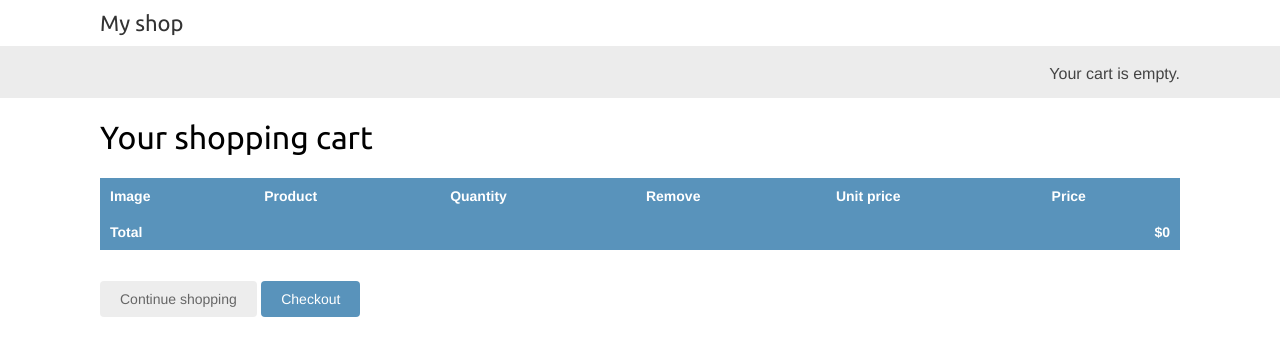
After one commit to WellingtonIdeao/myshop, a Django app: page /cart/ in a window 1280 px wide. The commit adds this page. Shown: the top 356 px of the page. Run offline with Django 3.2, Linux system fonts and the light colour scheme.

Commit message:
Add product to cart functionality added

```diff
--- a/cart/cart.py
+++ b/cart/cart.py
@@ -1,5 +1,5 @@
 import myshop.settings.development as settings
-from myshop.shop.models import Product
+from shop.models import Product
 from decimal import Decimal
 
 
--- /dev/null
+++ b/cart/templates/cart/detail.html
@@ -0,0 +1,51 @@
+{% extends "shop/base.html" %}
+{% load static %}
+{% block title %}Your shopping cart{% endblock title %}
+{% block content %}
+<h1>Your shopping cart</h1>
+    <table class="cart">
+        <thead>
+            <tr>
+                <th>Image</th>
+                <th>Product</th>
+                <th>Quantity</th>
+                <th>Remove</th>
+                <th>Unit price</th>
+                <th>Price</th>
+            </tr>
+        </thead>
+        <tbody>
+            {% for item in cart %}
+                {% with product=item.product %}
+                <tr>
+                    <td>
+                        <a href="{{ product.get_absolute_url }}">
+                            <img src="{% if product.image %}{{ product.image.url}}
+                            {% else %}{% static 'shop/img/no_image.png'%}{% endif %}">
+                        </a>
+                    </td>
+                    <td>{{ product.name }}</td>
+                    <td>{{item.quantity }}</td>
+                    <td>
+                        <form action="{% url 'cart:cart_remove' product.id %}" method="post">
+                            {% csrf_token %}
+                            <input type="submit" value="Remove">
+                        </form>
+                    </td>
+                    <td class="num">${{ item.price }}</td>
+                    <td class="num">${{ item.total_price }}</td>
+                </tr>
+                {% endwith %}
+            {% endfor %}
+                <tr class="total">
+                    <td>Total</td>
+                    <td colspan="4"></td>
+                    <td class="num">${{ cart.get_total_price }}</td>
+                </tr>
+        </tbody>
+    </table>
+    <p class="text_right">
+        <a href="{% url 'shop:product_list' %}" class="button light">Continue shopping</a>
+        <a href="#" class="button">Checkout</a>
+    </p>
+{% endblock content %}
--- a/cart/urls.py
+++ b/cart/urls.py
@@ -0,0 +1,10 @@
+from django.urls import path
+from .views import cart_detail, cart_add, cart_remove
+
+app_name = 'cart'
+
+urlpatterns = [
+    path('', cart_detail, name='cart_detail'),
+    path('add/<int:product_id>/', cart_add, name='cart_add'),
+    path('remove/<int:product_id>/', cart_remove, name='cart_remove'),
+]
--- a/cart/views.py
+++ b/cart/views.py
@@ -1,7 +1,7 @@
 from django.shortcuts import render, redirect, get_object_or_404
 from django.views.decorators.http import require_POST
 from .cart import Cart
-from myshop.shop.models import Product
+from shop.models import Product
 from .forms import CartAddProductForm
 
 
@@ -13,7 +13,7 @@ def cart_add(request, product_id):
     if form.is_valid():
         cd = form.cleaned_data
         cart.add(product=product, quantity=cd['quantity'], override_quantity=cd['override'])
-    return redirect('cart:detail')
+    return redirect('cart:cart_detail')
 
 
 @require_POST
--- a/myshop/urls.py
+++ b/myshop/urls.py
@@ -19,6 +19,7 @@ from django.conf.urls.static import static
 from .settings import development as settings
 urlpatterns = [
     path('admin/', admin.site.urls),
+    path('cart/', include('cart.urls', namespace='cart')),
     path('', include('shop.urls', namespace='shop')),
 ]
 if settings.DEBUG:
--- a/shop/templates/shop/product/detail.html
+++ b/shop/templates/shop/product/detail.html
@@ -14,6 +14,11 @@
             </a>
         </h2>
         <p class="price">${{ product.price }}</p>
+        <form action="{% url 'cart:cart_add' product.id %}" method="post">
+            {% csrf_token %}
+            {{ cart_product_form }}
+            <input type="submit" value="Add to cart">
+        </form>
         {{ product.description|linebreaks }}
     </div>
 {% endblock content %}
--- a/shop/views.py
+++ b/shop/views.py
@@ -1,5 +1,6 @@
 from django.shortcuts import render, get_object_or_404
 from .models import Product, Category
+from cart.forms import CartAddProductForm
 
 
 def product_list(request, category_slug=None):
@@ -19,4 +20,6 @@ def product_list(request, category_slug=None):
 
 def product_detail(request, id, slug):
     product = get_object_or_404(Product, pk=id, slug=slug, available=True)
-    return render(request, 'shop/product/detail.html', {'product': product})
+    cart_product_form = CartAddProductForm()
+    return render(request, 'shop/product/detail.html', {'product': product,
+                                                        'cart_product_form': cart_product_form})
```
